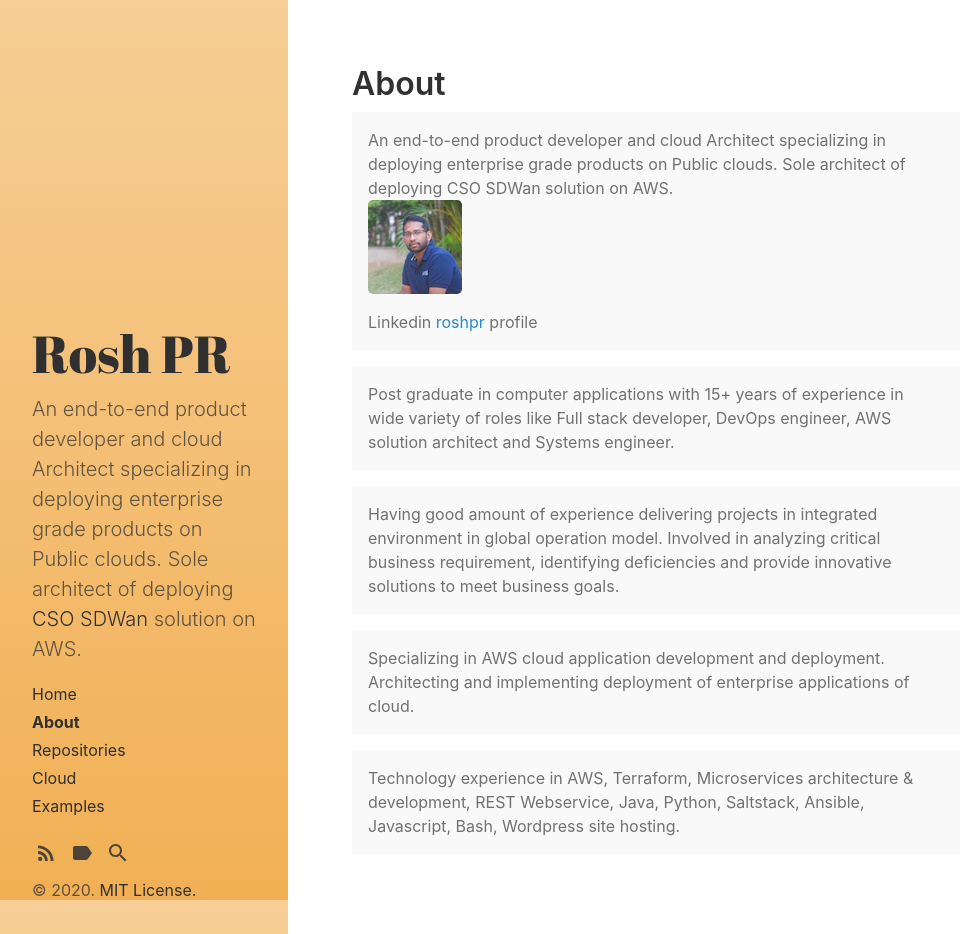
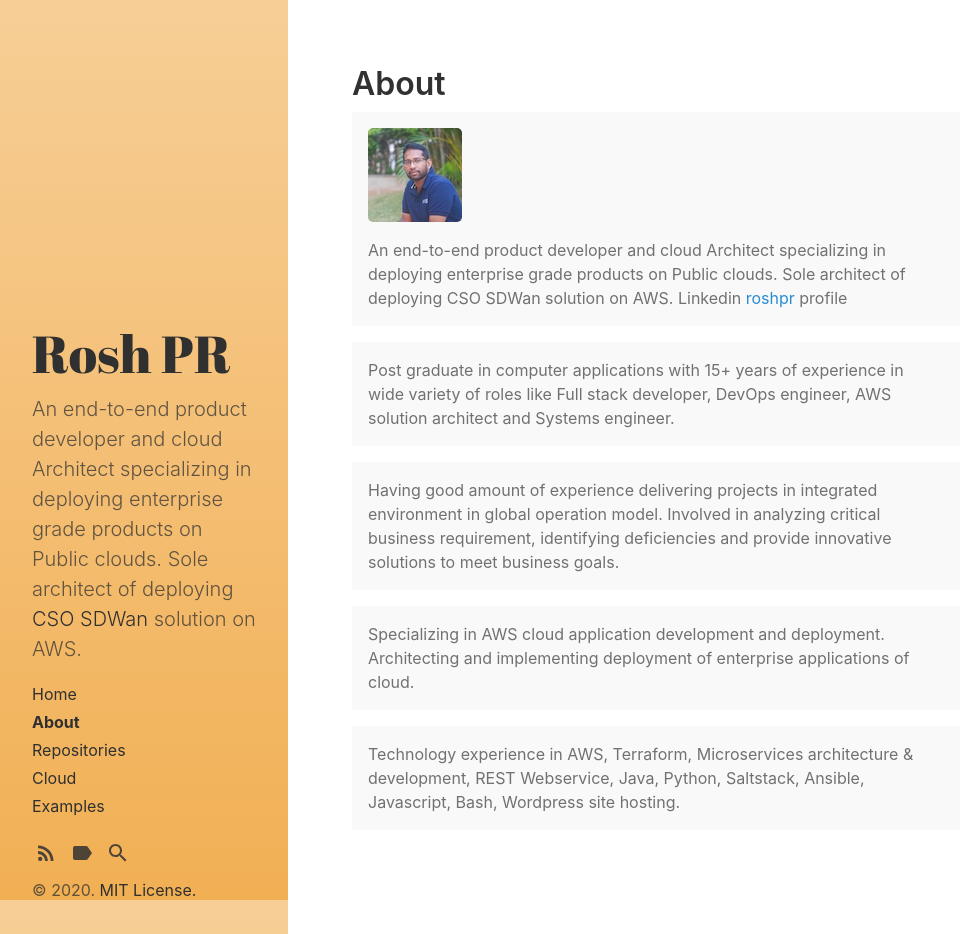
Before and after one commit to roshpr/roshpr.github.com, a Jekyll site: the page built from about.md, in a window 1280 px wide and 934 px high. Shown: the whole window, without its empty margins (0-976 px from the left). Built offline with Jekyll 4.4.1, drawn with Linux system fonts in a browser that asks for light colours.

Commit message:
Change about

```diff
--- a/about.md
+++ b/about.md
@@ -5,10 +5,8 @@ sidebar_link: true
 ---
 
 <p class="message">
- An end-to-end product developer and cloud Architect specializing in deploying enterprise grade products on Public clouds. Sole architect of deploying CSO SDWan solution on AWS.
-<br>
+<img src="https://github.com/roshpr/roshpr.github.com/blob/master/_images/thump_me.jpeg?raw=true" alt="me"> An end-to-end product developer and cloud Architect specializing in deploying enterprise grade products on Public clouds. Sole architect of deploying CSO SDWan solution on AWS.
 
-<img src="https://github.com/roshpr/roshpr.github.com/blob/master/_images/thump_me.jpeg?raw=true" alt="me">
 Linkedin<a href="https://www.linkedin.com/in/roshpr/" target="_blank"> roshpr </a> profile
 </p>
 <p class="message">
```
